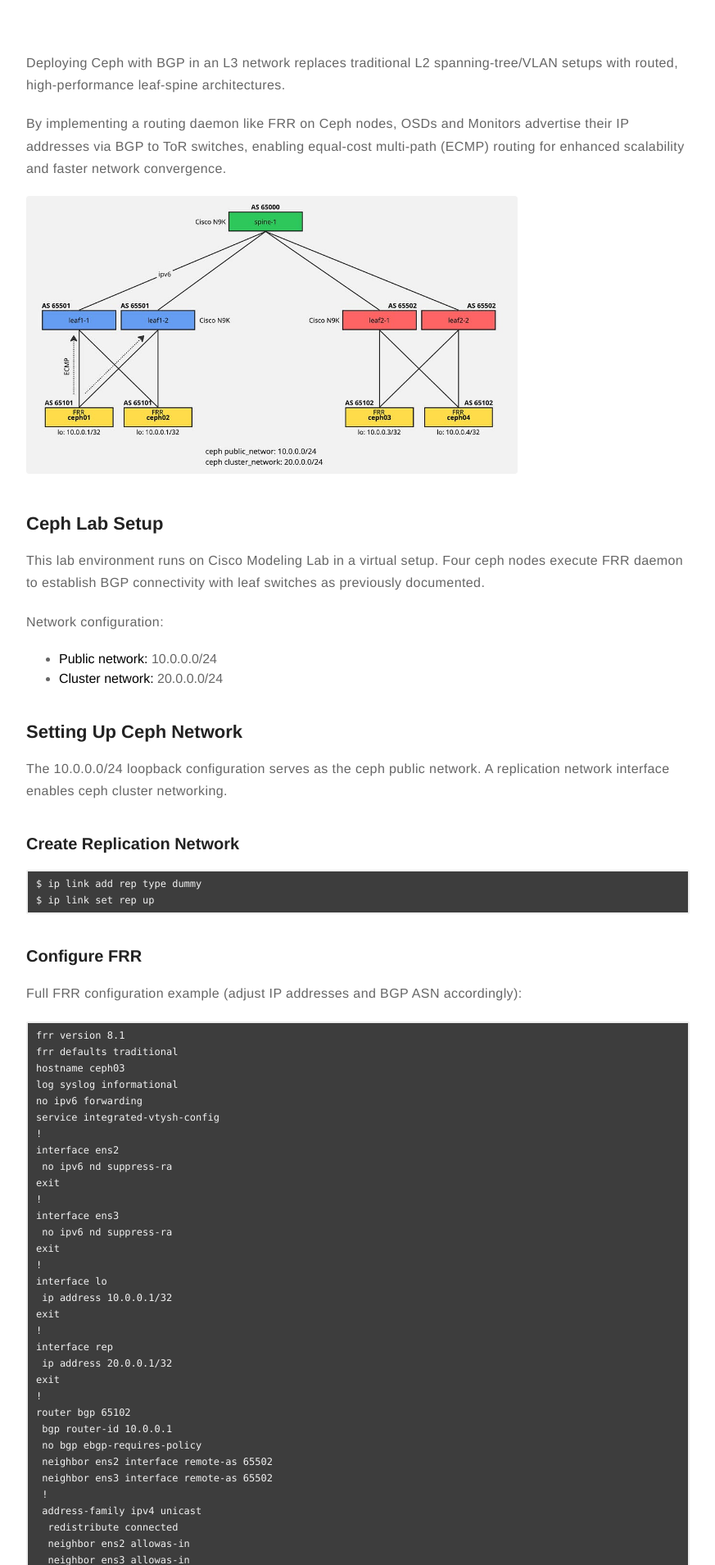
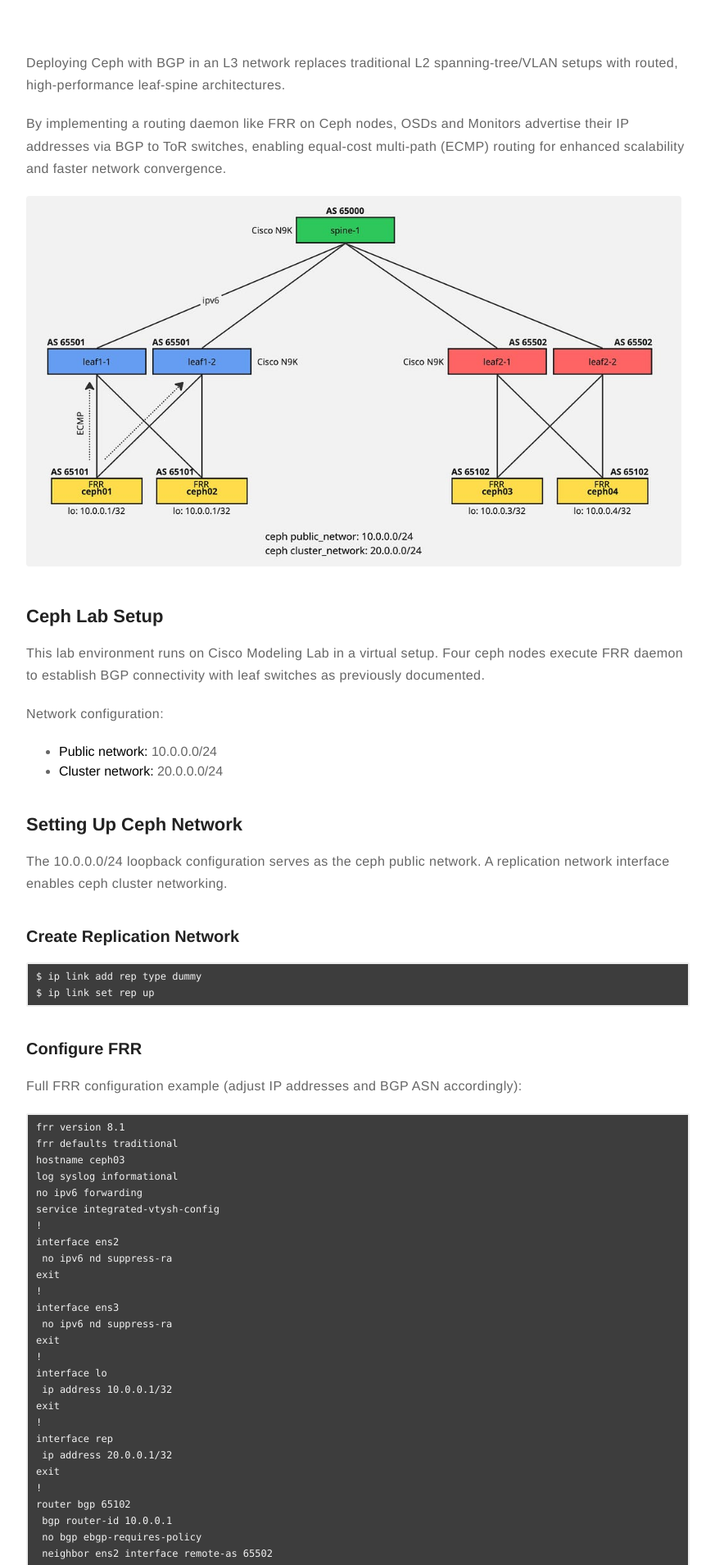
Before and after one commit to satishdotpatel/satishdotpatel.github.io, a Jekyll site: the page built from _posts/2026-02-21-deploying-ceph-storage-with-bgp-in-an-l3-network.markdown, in a window 1280 px wide. Shown: the part 384-2293 px from the top of the page at 82% size, without its empty margins (203-1076 px from the left). Built offline with Jekyll 4.4.1, drawn with Linux system fonts in a browser that asks for light colours; comment, search, counter and statistics services are not loaded.

Commit message:
changing image size

```diff
--- a/_posts/2026-02-21-deploying-ceph-storage-with-bgp-in-an-l3-network.markdown
+++ b/_posts/2026-02-21-deploying-ceph-storage-with-bgp-in-an-l3-network.markdown
@@ -21,7 +21,7 @@
 
 By implementing a routing daemon like FRR on Ceph nodes, OSDs and Monitors advertise their IP addresses via BGP to ToR switches, enabling equal-cost multi-path (ECMP) routing for enhanced scalability and faster network convergence.
 
-![<img>](/assets/images/2026-02-21-deploying-ceph-storage-with-bgp-in-an-l3-network/ceph-bgp.jpeg){: width="600" }
+![<img>](/assets/images/2026-02-21-deploying-ceph-storage-with-bgp-in-an-l3-network/ceph-bgp.jpeg){: width="800" }
 
 ## Ceph Lab Setup
 
```
